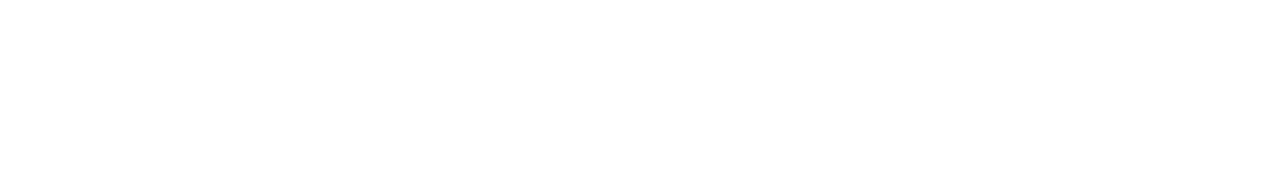
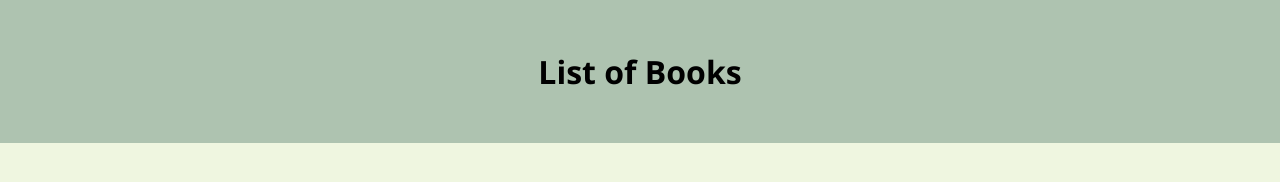
Before and after one commit to Darien-Choueiri/library, a plain HTML site: page index.html in a window 1280 px wide. Drawn offline with Linux system fonts and the light colour scheme.

Commit message:
add color and title to webpage

```diff
--- a/index.html
+++ b/index.html
@@ -9,6 +9,8 @@
     <title>Library</title>
 </head>
 <body>
-
+    <div class="title">
+        <h1>List of Books</h1>
+    </div>
 </body>
 </html>
--- a/styles.css
+++ b/styles.css
@@ -0,0 +1,16 @@
+* {
+    padding: 0px;
+    margin: 0px;
+    font-family:'Segoe UI', Tahoma, Geneva, Verdana, sans-serif;
+}
+body {
+    background-color: #eff6e0;
+    display: flex;
+    flex-direction: column;
+}
+.title {
+    background-color: #aec3b0;
+    padding: 50px;
+    display: flex;
+    justify-content: center;
+}
```
